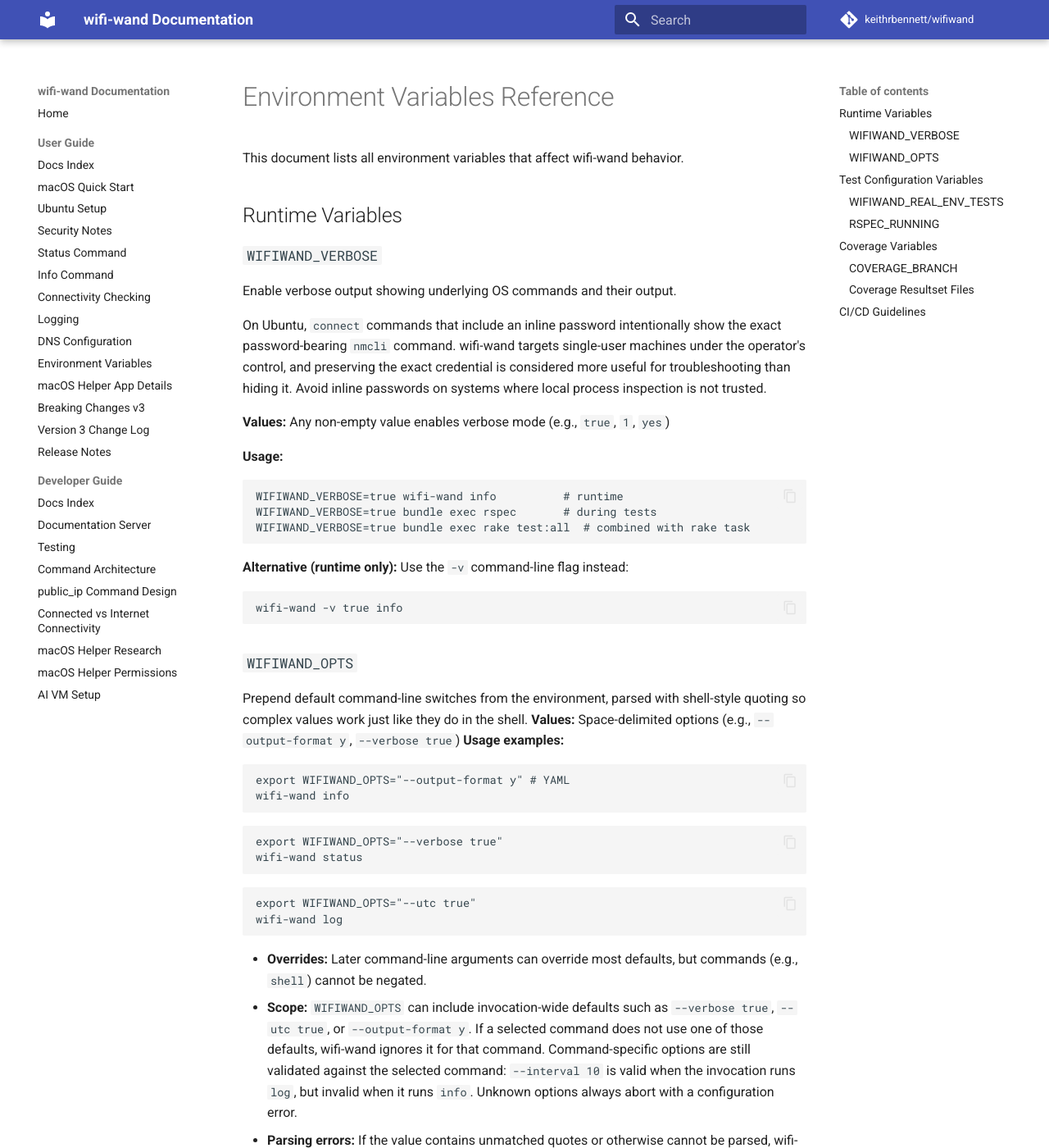
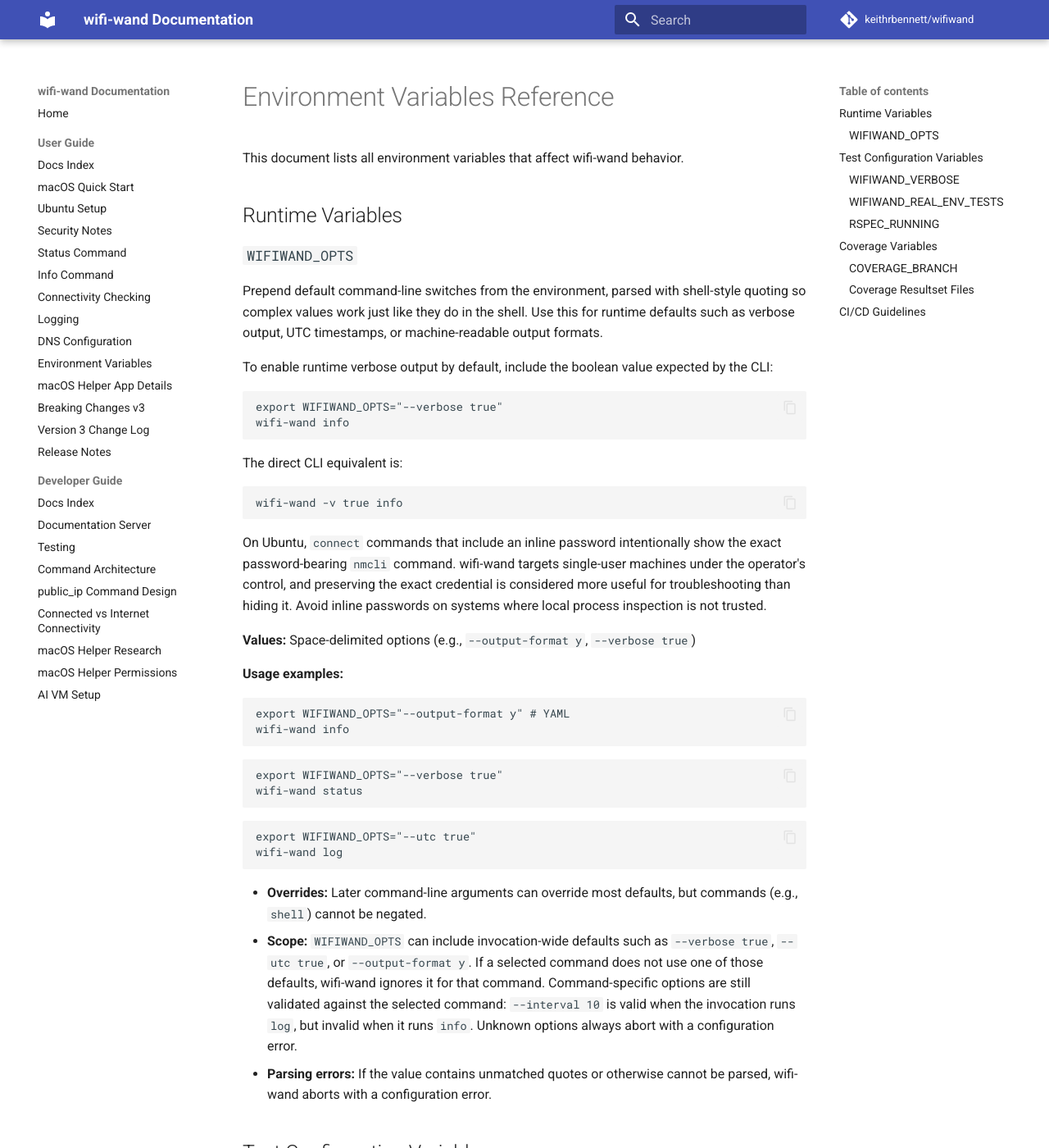
Before and after one commit to keithrbennett/wifiwand, an MkDocs documentation site: the page built from docs/ENVIRONMENT_VARIABLES.md, in a window 1280 px wide and 1400 px high. Shown: the whole window at 82% size. Built offline with MkDocs 1.6.1 and Material for MkDocs 9.7.7, drawn with Linux system fonts in a browser that asks for light colours; comment, search, counter and statistics services are not loaded; some of the changed text lies outside the part shown.

Commit message:
Fix runtime verbose environment documentation
Document WIFIWAND_OPTS as the supported way to provide runtime CLI defaults, including verbose mode with the required boolean value.

Move WIFIWAND_VERBOSE guidance to the test configuration section and clarify that current test helpers require the value to be exactly true.

````diff
--- a/docs/ENVIRONMENT_VARIABLES.md
+++ b/docs/ENVIRONMENT_VARIABLES.md
@@ -4,9 +4,24 @@ This document lists all environment variables that affect wifi-wand behavior.
 
 ## Runtime Variables
 
-### `WIFIWAND_VERBOSE`
+### `WIFIWAND_OPTS`
 
-Enable verbose output showing underlying OS commands and their output.
+Prepend default command-line switches from the environment, parsed with shell-style quoting so complex values
+work just like they do in the shell. Use this for runtime defaults such as verbose output, UTC timestamps, or
+machine-readable output formats.
+
+To enable runtime verbose output by default, include the boolean value expected by the CLI:
+
+```bash
+export WIFIWAND_OPTS="--verbose true"
+wifi-wand info
+```
+
+The direct CLI equivalent is:
+
+```bash
+wifi-wand -v true info
+```
 
 On Ubuntu, `connect` commands that include an inline password intentionally
 show the exact password-bearing `nmcli` command. wifi-wand targets
@@ -15,24 +30,10 @@ credential is considered more useful for troubleshooting than hiding it.
 Avoid inline passwords on systems where local process inspection is not
 trusted.
 
-**Values:** Any non-empty value enables verbose mode (e.g., `true`, `1`, `yes`)
+**Values:** Space-delimited options (e.g., `--output-format y`, `--verbose true`)
 
-**Usage:**
-```bash
-WIFIWAND_VERBOSE=true wifi-wand info          # runtime
-WIFIWAND_VERBOSE=true bundle exec rspec       # during tests
-WIFIWAND_VERBOSE=true bundle exec rake test:all  # combined with rake task
-```
+**Usage examples:**
 
-**Alternative (runtime only):** Use the `-v` command-line flag instead:
-```bash
-wifi-wand -v true info
-```
-
-### `WIFIWAND_OPTS`
-Prepend default command-line switches from the environment, parsed with shell-style quoting so complex values
-work just like they do in the shell. **Values:** Space-delimited options (e.g., `--output-format y`,
-`--verbose true`) **Usage examples:**
 ```bash
 export WIFIWAND_OPTS="--output-format y" # YAML
 wifi-wand info
@@ -59,6 +60,21 @@ wifi-wand log
   with a configuration error.
 
 ## Test Configuration Variables
+
+### `WIFIWAND_VERBOSE`
+
+Enable verbose output in the test support code. Current test helpers read this value with an exact string
+comparison, so it must be exactly `true`; values such as `1`, `yes`, or any other non-empty string do not
+enable test verbosity.
+
+**Values:** `true` to enable
+
+**Usage:**
+
+```bash
+WIFIWAND_VERBOSE=true bundle exec rspec
+WIFIWAND_VERBOSE=true bundle exec rake test:all
+```
 
 ### `WIFIWAND_REAL_ENV_TESTS`
 
````
